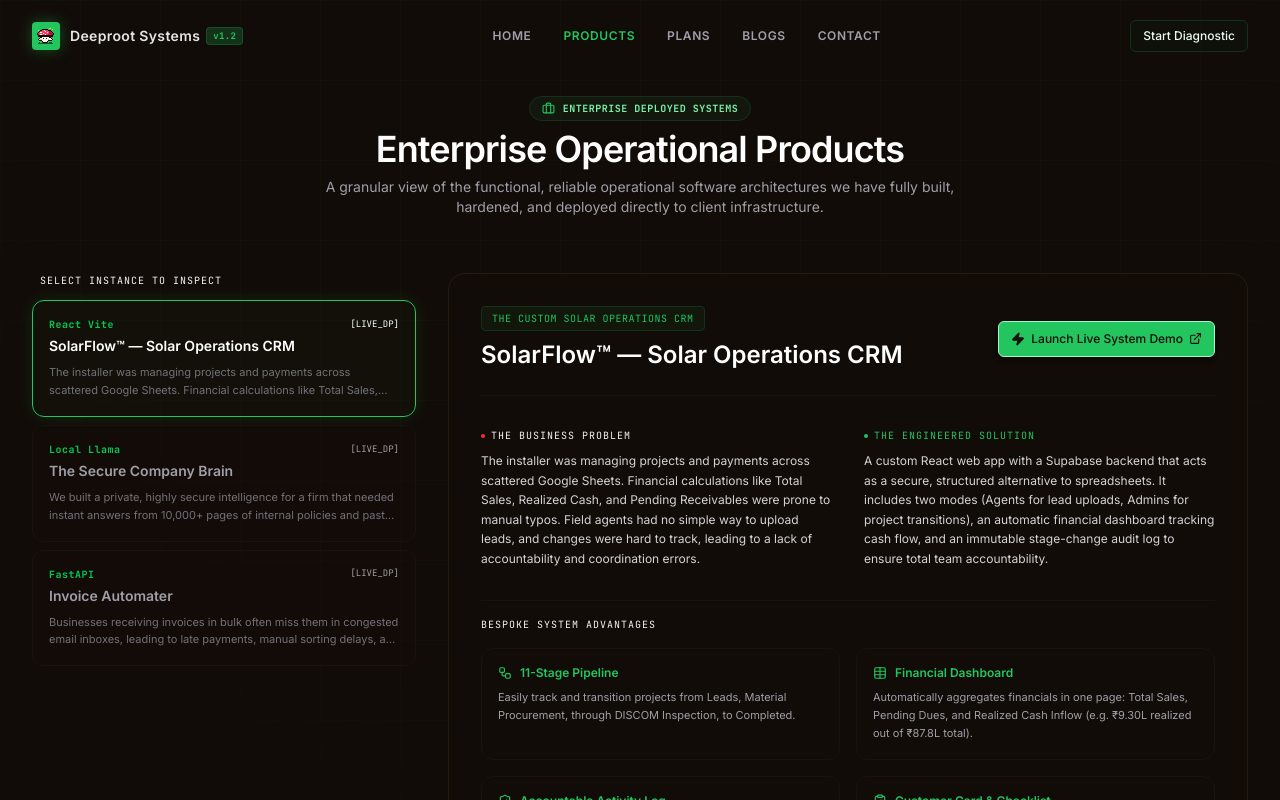
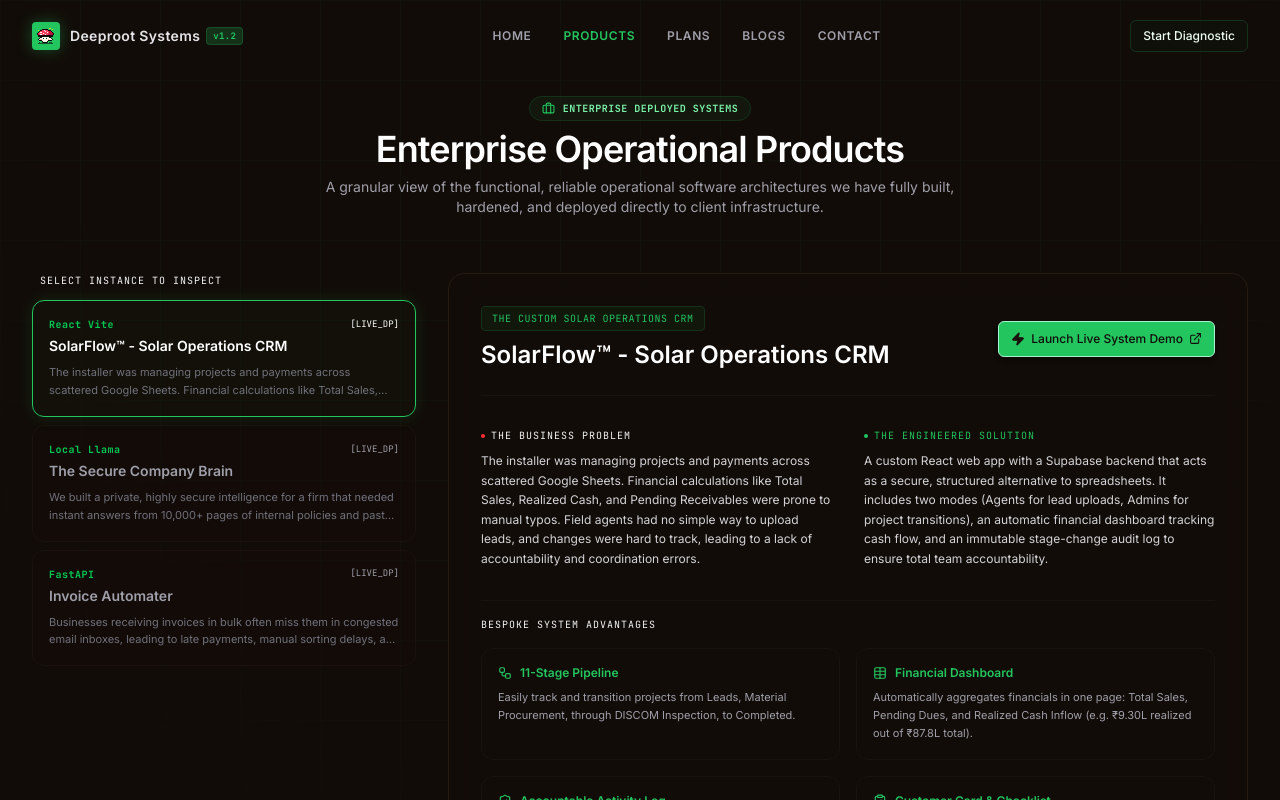
Before and after one commit to sadaf953/deeproot_systems, a React (Vite) app: page / in a window 1280 px wide. Both pictures are taken after a click on the button "PRODUCTS". Shown: the top 800 px of the page. Built offline with nearby package versions, Linux system fonts and the light colour scheme.

Commit message:
Remove em dashes from SeriousProjectsView.tsx

```diff
--- a/src/components/SeriousProjectsView.tsx
+++ b/src/components/SeriousProjectsView.tsx
@@ -24,7 +24,7 @@
 const DETAIL_PROJECTS: ProjectDetails[] = [
   {
     id: "solar_crm",
-    title: "SolarFlow™ — Solar Operations CRM",
+    title: "SolarFlow™ - Solar Operations CRM",
     category: "The Custom Solar Operations CRM",
     badges: ["React Vite", "Supabase", "PostgreSQL", "Audit Trail", "Milestone Payments"],
     demoUrl: "https://solarflow.mahvishsadaf.com",
@@ -63,7 +63,7 @@
       },
       {
         title: "Accountable Activity Log",
-        desc: "Every transition and update is logged with agent identity and timestamp — e.g. 'G. Prasad: Moved to Meter Installation (ADMIN)'.",
+        desc: "Every transition and update is logged with agent identity and timestamp (e.g. 'G. Prasad: Moved to Meter Installation (ADMIN)').",
         icon: ShieldCheck
       },
       {
@@ -148,7 +148,7 @@
       },
       {
         title: "Zero-Trace Privacy",
-        desc: "No permanent file storage — files are converted and parsed entirely in memory/temporary cache structures.",
+        desc: "No permanent file storage. Files are converted and parsed entirely in memory/temporary cache structures.",
         icon: ShieldCheck
       },
       {
```
